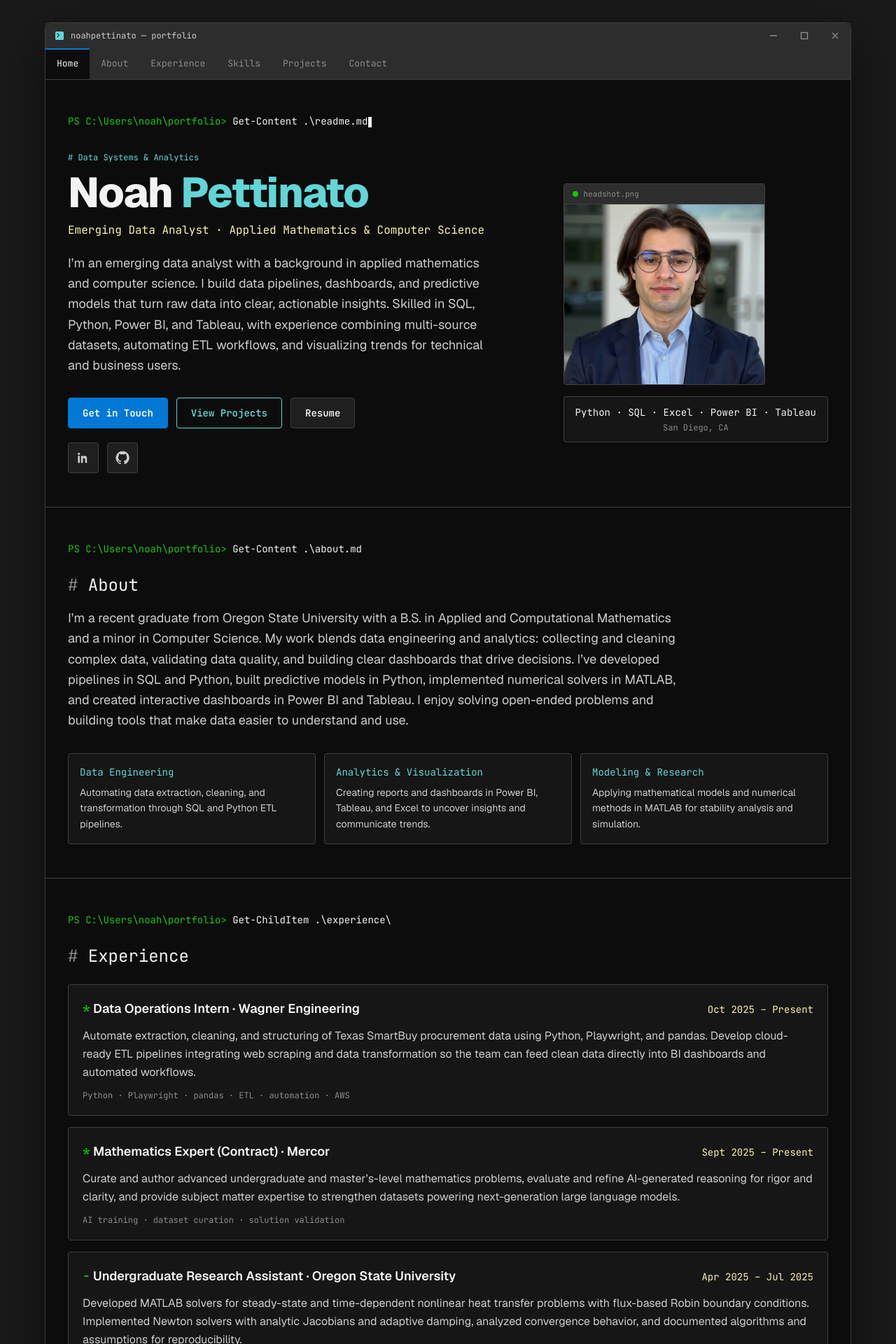
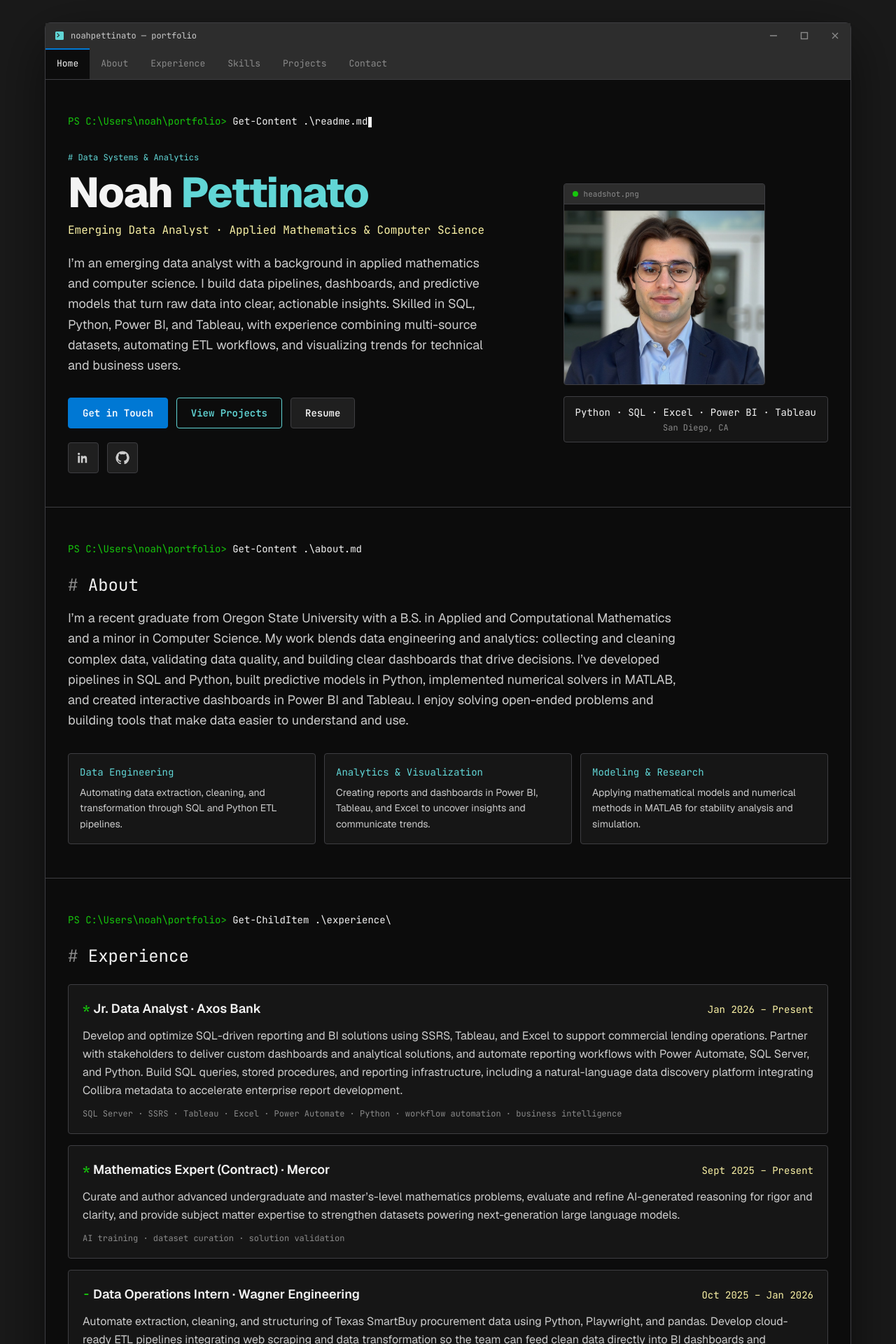
Before and after one commit to noahpettinato/portfolio-site, a Next.js app: page / in a window 1280 px wide. Shown: the top 1920 px of the page at 70% size. Built offline with nearby package versions, Linux system fonts and the light colour scheme.

Commit message:
Add Axos Bank role and update Wagner end date.

```diff
--- a/app/page.tsx
+++ b/app/page.tsx
@@ -121,7 +121,7 @@ export default function Home() {
                       fill
                       priority
                       sizes="288px"
-                      className="object-cover object-[center_10px]"
+                      className="object-cover object-[center_24px]"
                     />
                   </div>
                   <div className="absolute inset-x-0 top-0 z-10 flex items-center gap-2 border-b border-[var(--term-border)] bg-[var(--term-tab)] px-3 py-1.5 font-mono text-[11px] text-[var(--term-dim)]">
@@ -178,11 +178,11 @@ export default function Home() {
             </h2>
             <div className="mt-6 space-y-4">
               <ExperienceEntry
-                title="Data Operations Intern · Wagner Engineering"
-                dates="Oct 2025 – Present"
+                title="Jr. Data Analyst · Axos Bank"
+                dates="Jan 2026 – Present"
                 current
-                body="Automate extraction, cleaning, and structuring of Texas SmartBuy procurement data using Python, Playwright, and pandas. Develop cloud-ready ETL pipelines integrating web scraping and data transformation so the team can feed clean data directly into BI dashboards and automated workflows."
-                tags="Python · Playwright · pandas · ETL · automation · AWS"
+                body="Develop and optimize SQL-driven reporting and BI solutions using SSRS, Tableau, and Excel to support commercial lending operations. Partner with stakeholders to deliver custom dashboards and analytical solutions, and automate reporting workflows with Power Automate, SQL Server, and Python. Build SQL queries, stored procedures, and reporting infrastructure, including a natural-language data discovery platform integrating Collibra metadata to accelerate enterprise report development."
+                tags="SQL Server · SSRS · Tableau · Excel · Power Automate · Python · workflow automation · business intelligence"
               />
               <ExperienceEntry
                 title="Mathematics Expert (Contract) · Mercor"
@@ -190,6 +190,12 @@ export default function Home() {
                 current
                 body="Curate and author advanced undergraduate and master’s-level mathematics problems, evaluate and refine AI-generated reasoning for rigor and clarity, and provide subject matter expertise to strengthen datasets powering next-generation large language models."
                 tags="AI training · dataset curation · solution validation"
+              />
+              <ExperienceEntry
+                title="Data Operations Intern · Wagner Engineering"
+                dates="Oct 2025 – Jan 2026"
+                body="Automate extraction, cleaning, and structuring of Texas SmartBuy procurement data using Python, Playwright, and pandas. Develop cloud-ready ETL pipelines integrating web scraping and data transformation so the team can feed clean data directly into BI dashboards and automated workflows."
+                tags="Python · Playwright · pandas · ETL · automation · AWS"
               />
               <ExperienceEntry
                 title="Undergraduate Research Assistant · Oregon State University"
```
